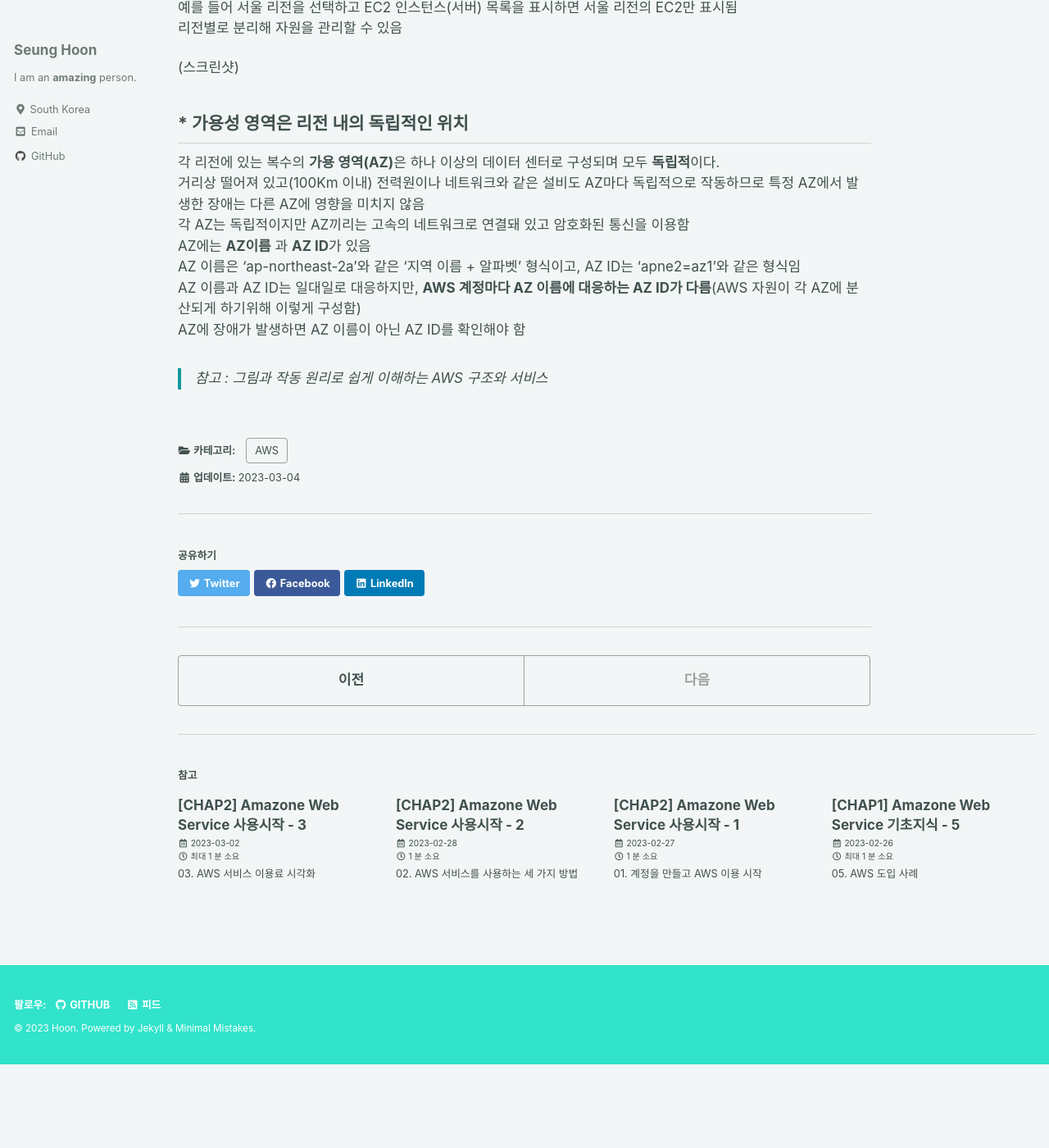
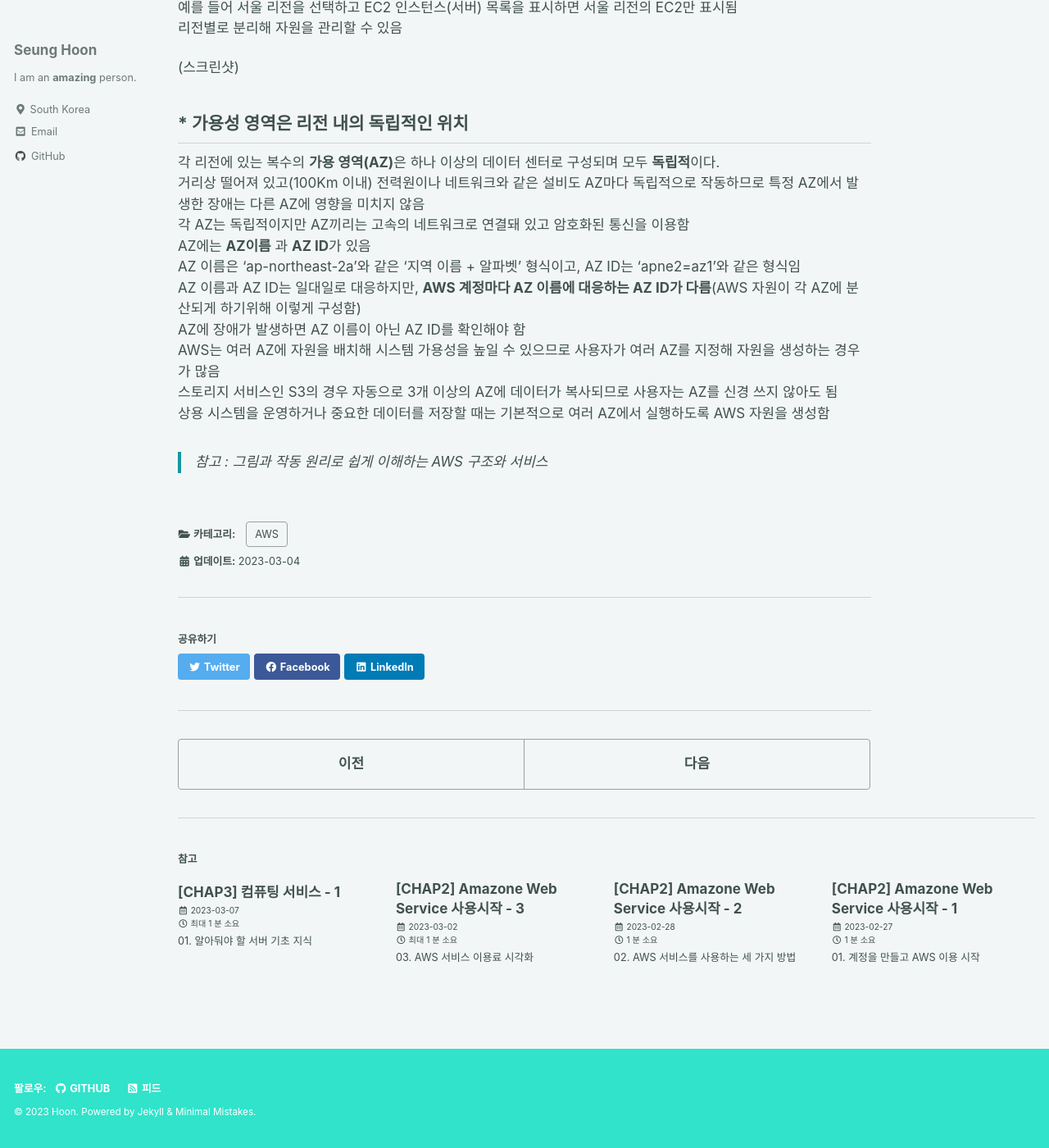
Before and after one commit to ibk01161/ibk01161.github.io, a Jekyll site: the page built from _posts/2023-03-04-aws2_04.md, in a window 1280 px wide and 1400 px high, scrolled down 582 px. Shown: the whole window at 82% size. Built offline with Jekyll 4.4.1, drawn with Linux system fonts in a browser that asks for light colours; cached includes are drawn as plain includes; before the commit the page ends 1880 px from its top, so only the background shows below that.

Commit message:
Add Posts

```diff
--- a/_posts/2023-03-04-aws2_04.md
+++ b/_posts/2023-03-04-aws2_04.md
@@ -32,6 +32,9 @@ AZ에는 **AZ이름** 과 **AZ ID**가 있음
 AZ 이름은 'ap-northeast-2a'와 같은 '지역 이름 + 알파벳' 형식이고, AZ ID는 'apne2=az1'와 같은 형식임
 AZ 이름과 AZ ID는 일대일로 대응하지만, **AWS 계정마다 AZ 이름에 대응하는 AZ ID가 다름**(AWS 자원이 각 AZ에 분산되게 하기위해 이렇게 구성함)
 AZ에 장애가 발생하면 AZ 이름이 아닌 AZ ID를 확인해야 함
+AWS는 여러 AZ에 자원을 배치해 시스템 가용성을 높일 수 있으므로 사용자가 여러 AZ를 지정해 자원을 생성하는 경우가 많음
+스토리지 서비스인 S3의 경우 자동으로 3개 이상의 AZ에 데이터가 복사되므로 사용자는 AZ를 신경 쓰지 않아도 됨
+상용 시스템을 운영하거나 중요한 데이터를 저장할 때는 기본적으로 여러 AZ에서 실행하도록 AWS 자원을 생성함
 
 
 > 참고 : 그림과 작동 원리로 쉽게 이해하는 AWS 구조와 서비스
--- /dev/null
+++ b/_posts/2023-03-07-aws3_01.md
@@ -0,0 +1,25 @@
+---
+layout: single
+title:  "[CHAP3] 컴퓨팅 서비스 - 1"
+categories: AWS
+---
+
+# 01. 알아둬야 할 서버 기초 지식
+
+## * 서버란
+
+AWS에서는 가상 서버 서비스인 **EC2**와 컨테이너 서비스인 **ECS** 등 폭넓은 컴퓨팅 서비스를 제공함
+네트워크에서 데이터나 서비스를 제공하는 컴퓨터를 **서버**, 그 서비스를 이용하는 프로그램을 **클라이언트** 라고 함
+웹 사이트 서비스를 제공하는 컴퓨터가 서버고 웹 브라우저가 클라이언트임
+클라이언트는 서버에 데이터를 요청하고, 서버는 요청에 대한 응답을 반환함
+웹 사이트라면 특정 페이지의 URL을 지정해 요청을 전송하면 웹 서버가 해당 URL을 해당하는 데이터를 응답으로 반환함
+웹 사이트 외에도 **온라인 게임**이나 **SNS**, **메일** 등에서도 이처럼 클라이언트가 서비스를 제공하는 서버에 특정 요청을 하면 서버는 그 요청에 대한 응답을 반환함
+각 서비스는 통신 규약(프로토콜)이 다를 뿐 동작은 **웹 서버-클라이언트**와 동일함
+
+
+## * 대표적인 서버 유형
+
+
+
+
+> 참고 : 그림과 작동 원리로 쉽게 이해하는 AWS 구조와 서비스
```
